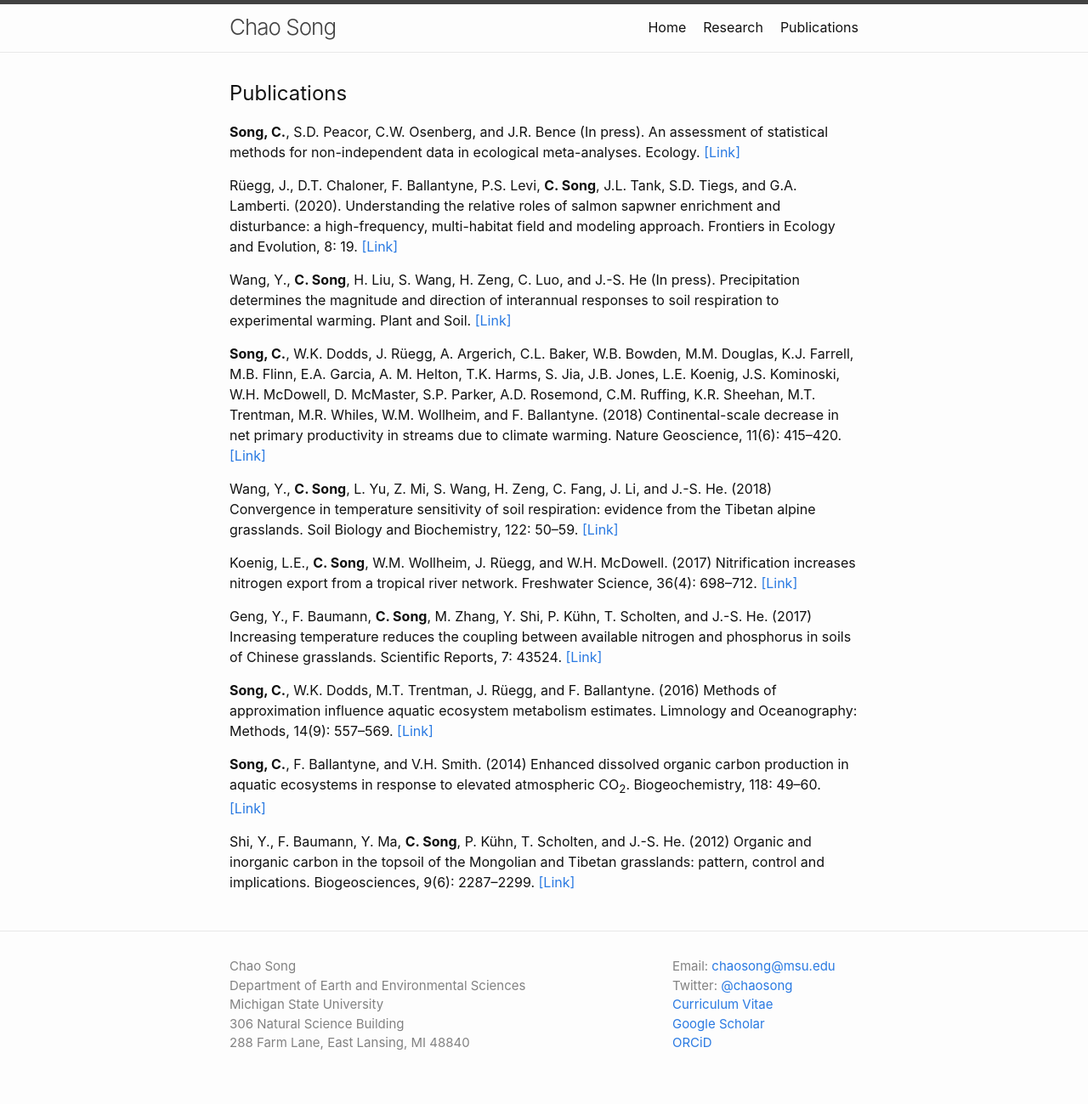
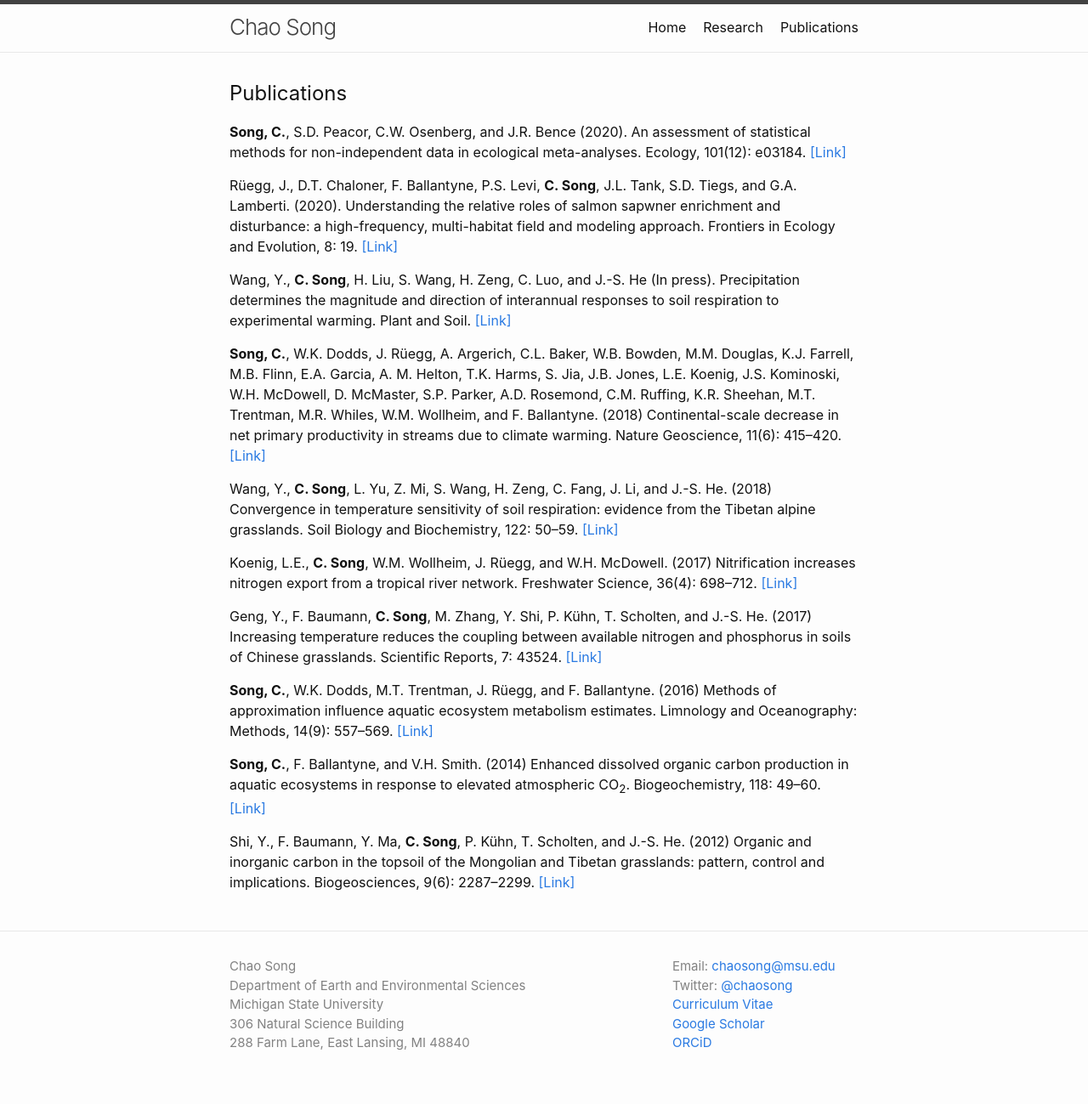
Before and after one commit to songchao1986/songchao1986.github.io, a Jekyll site: the page built from publications.md, in a window 1280 px wide. Shown: the whole page at 85% size. Built offline with Jekyll 4.4.1, drawn with Linux system fonts in a browser that asks for light colours.

Commit message:
Update publications.md

```diff
--- a/publications.md
+++ b/publications.md
@@ -6,7 +6,7 @@ permalink: /publications/
 
 ## Publications
 
-**Song, C.**, S.D. Peacor, C.W. Osenberg, and J.R. Bence (In press). An assessment of statistical methods for non-independent data in ecological meta-analyses. Ecology. [[Link]](https://esajournals.onlinelibrary.wiley.com/doi/abs/10.1002/ecy.3184)
+**Song, C.**, S.D. Peacor, C.W. Osenberg, and J.R. Bence (2020). An assessment of statistical methods for non-independent data in ecological meta-analyses. Ecology, 101(12): e03184. [[Link]](https://esajournals.onlinelibrary.wiley.com/doi/abs/10.1002/ecy.3184)
 
 Rüegg, J., D.T. Chaloner, F. Ballantyne, P.S. Levi, **C. Song**, J.L. Tank, S.D. Tiegs, and G.A. Lamberti. (2020). Understanding the relative roles of salmon sapwner enrichment and disturbance: a high-frequency, multi-habitat field and modeling approach. Frontiers in Ecology and Evolution, 8: 19. [[Link]](https://www.frontiersin.org/articles/10.3389/fevo.2020.00019/full)
 
```
